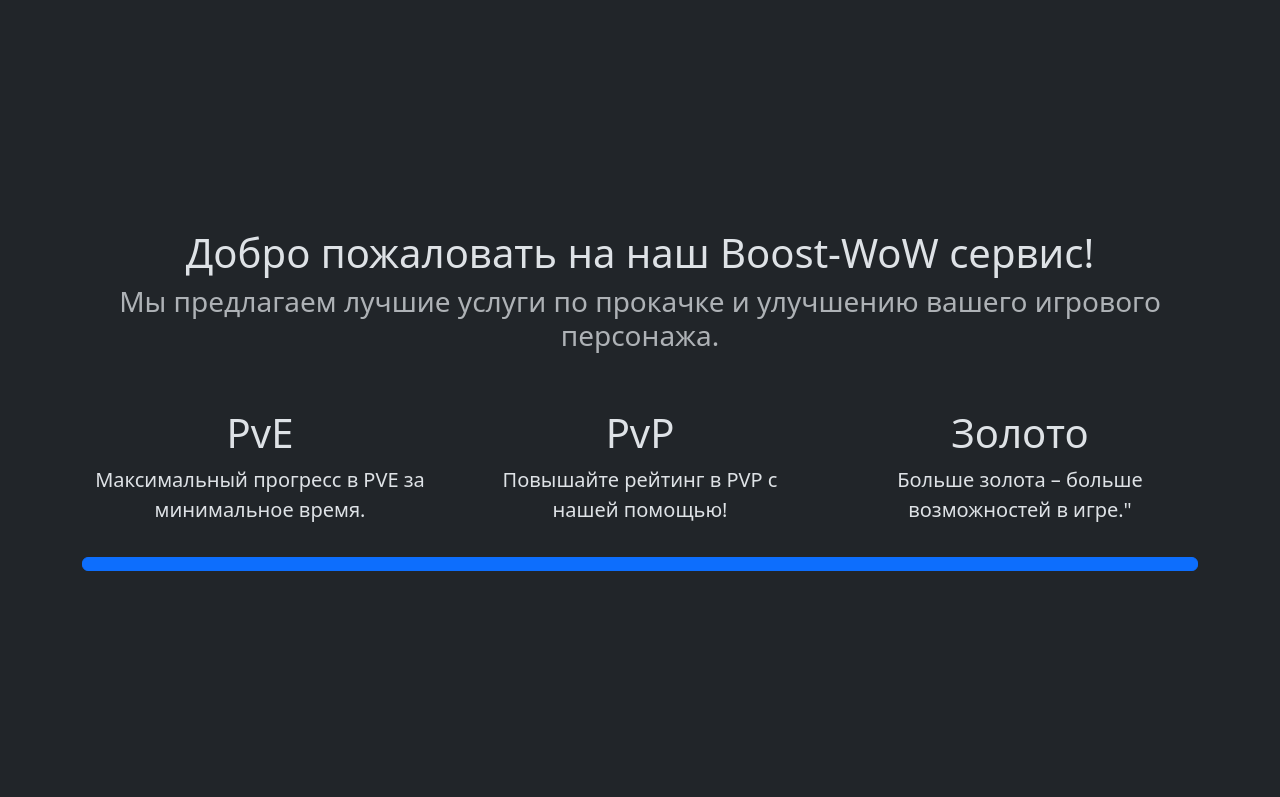
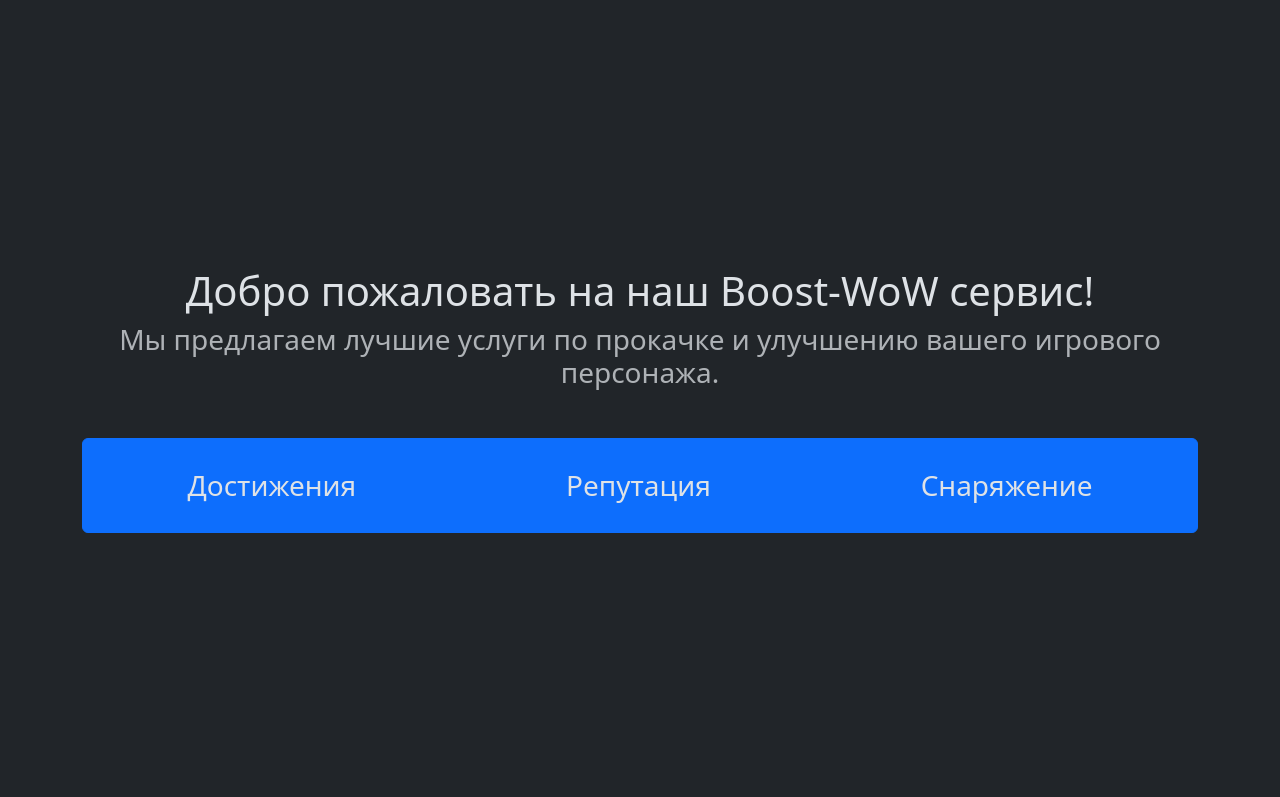
Before and after one commit to sashek06/shop, a PHP site: page / in a window 1280 px wide. Shown: the part 56-853 px from the top of the page. Run offline with PHP 8.4, Linux system fonts and the light colour scheme; data comes from the database, SQL or seed files in the repository.

Commit message:
index edit

```diff
--- a/index.php
+++ b/index.php
@@ -25,44 +25,23 @@
     <div class="title h1 text-center">Добро пожаловать на наш Boost-WoW сервис!</div>
     <div class="title h3 text-body-secondary text-center mt-2 mb-5">Мы предлагаем лучшие услуги по прокачке и улучшению вашего игрового персонажа.</div>
     <div class="row justify-content-center">
-        <div class="col-md-4">
-            <div class="px-2 py-2 text-center main__card" style="transition: transform 0.5s ease-in-out; transform-origin: center top;">
-                <a href="gear.php" class="text-decoration-none text-body" style="display: inline-block;">
-                    <!-- <img class="d-block mx-auto mb-4" src="images/raids.webp" alt="Снаряжение" width="200" height="200" style="border-radius: 30%;"> -->
-                    <h1 class="display-6">PvE</h1>
-                    <p class="lead mb-4">Максимальный прогресс в PVE за минимальное время.</p>
+        <div class="btn-group" role="group" aria-label="Basic example">
+        <?php
+            // Запрос для получения категорий
+            $query = "SELECT id, name, descr FROM categories WHERE id <> 0 ORDER BY name";
+            $result = mysqli_query($con, $query) or die(mysqli_error($con));
+
+            // Проход по результатам и вывод каждой категории
+            while ($row = mysqli_fetch_assoc($result)) {
+                echo '
+                <button type="button" class="btn btn-primary">
+                <a href="view.php?cat_id=' . $row['id'] . '" class="text-decoration-none text-body" style="display: inline-block;">
+                    <div class="h3 mb-0 py-4">' . $row['name'] . '</div>
                 </a>
+                </button>';
+            }
+            ?>
             </div>
-        </div>
-        <div class="col-md-4">
-            <div class="px-2 py-2 text-center main__card" style="transition: transform 0.5s ease-in-out; transform-origin: center top;">
-                <a href="rep.php" class="text-decoration-none text-body">
-                    <!-- <img class="d-block mx-auto mb-4" src="images/pvp.webp" alt="Репутация" width="200" height="200" style="border-radius: 30%;"> -->
-                    <h1 class="display-6">PvP</h1>
-                    <p class="lead mb-4">Повышайте рейтинг в PVP с нашей помощью!</p>
-                </a>
-            </div>
-        </div>
-        <div class="col-md-4">
-            <div class="px-2 py-2 text-center main__card" style="transition: transform 0.5s ease-in-out; transform-origin: center top;">
-                <a href="achiv.php" class="text-decoration-none text-body">
-                    <!-- <img class="d-block mx-auto mb-4" src="images/gold.webp" alt="Достижения" width="200" height="200" style="border-radius: 30%;"> -->
-                    <h1 class="display-6">Золото</h1>
-                    <p class="lead mb-4">Больше золота – больше возможностей в игре."</p>
-                </a>
-            </div>
-        </div>
-        <div class="btn-group" role="group" aria-label="Basic example">
-            <button type="button" class="btn btn-primary">
-
-            </button>
-            <button type="button" class="btn btn-primary">
-
-            </button>
-            <button type="button" class="btn btn-primary">
-
-            </button>
-        </div>
     </div>
 </div>
 </section>
```
